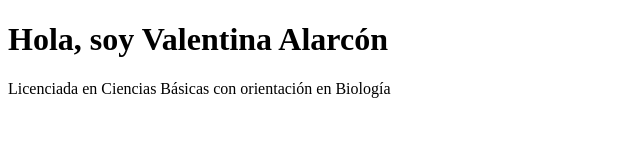
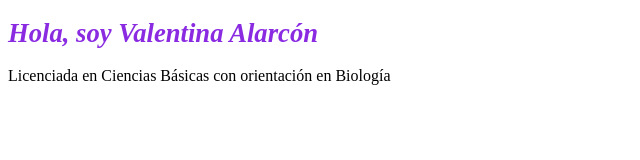
Before and after one commit to valealarcon05/MAQUETA1, a plain HTML site: page index.html in a window 1280 px wide. Shown: the whole page, without its empty margins (0-640 px from the left). Drawn offline with Linux system fonts and the light colour scheme.

Commit message:
cruce css y htmls

```diff
--- /dev/null
+++ b/css/login-styles.css
@@ -0,0 +1,4 @@
+h1{
+    color: blue;
+    font-size: larger;
+}
--- /dev/null
+++ b/css/styles.css
@@ -0,0 +1,8 @@
+h1{
+    color: blueviolet;
+    font-style: oblique;
+    font-size: 10;
+}
+.tamañotexto {
+    font-size: 20pt;
+}
--- a/index.html
+++ b/index.html
@@ -4,10 +4,11 @@
     <meta charset="UTF-8">
     <meta http-equiv="X-UA-Compatible" content="IE=edge">
     <meta name="viewport" content="width=device-width, initial-scale=1.0">
+    <link rel="stylesheet" href="css/styles.css">
     <title>Document</title>
 </head>
 <body>
-	<h1>Hola, soy Valentina Alarcón</h1>
+	<h1 class="tamañotexto"> Hola, soy Valentina Alarcón</h1>
     <p>Licenciada en Ciencias Básicas con orientación en Biología</p>
 </body>
 </html>
```
Also changed, not shown: login.html (+13 -1 lines), README.md, styles.css (deleted).
